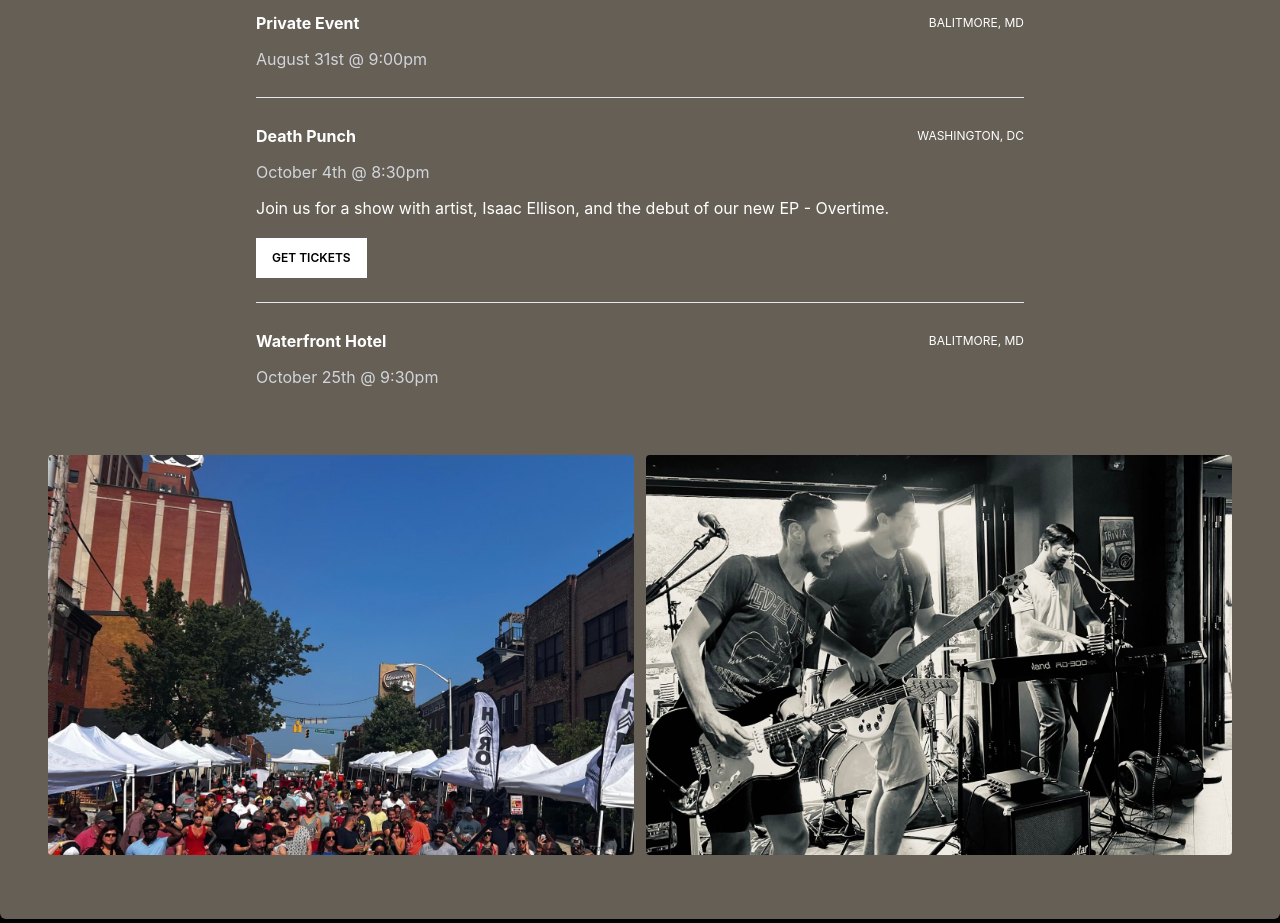
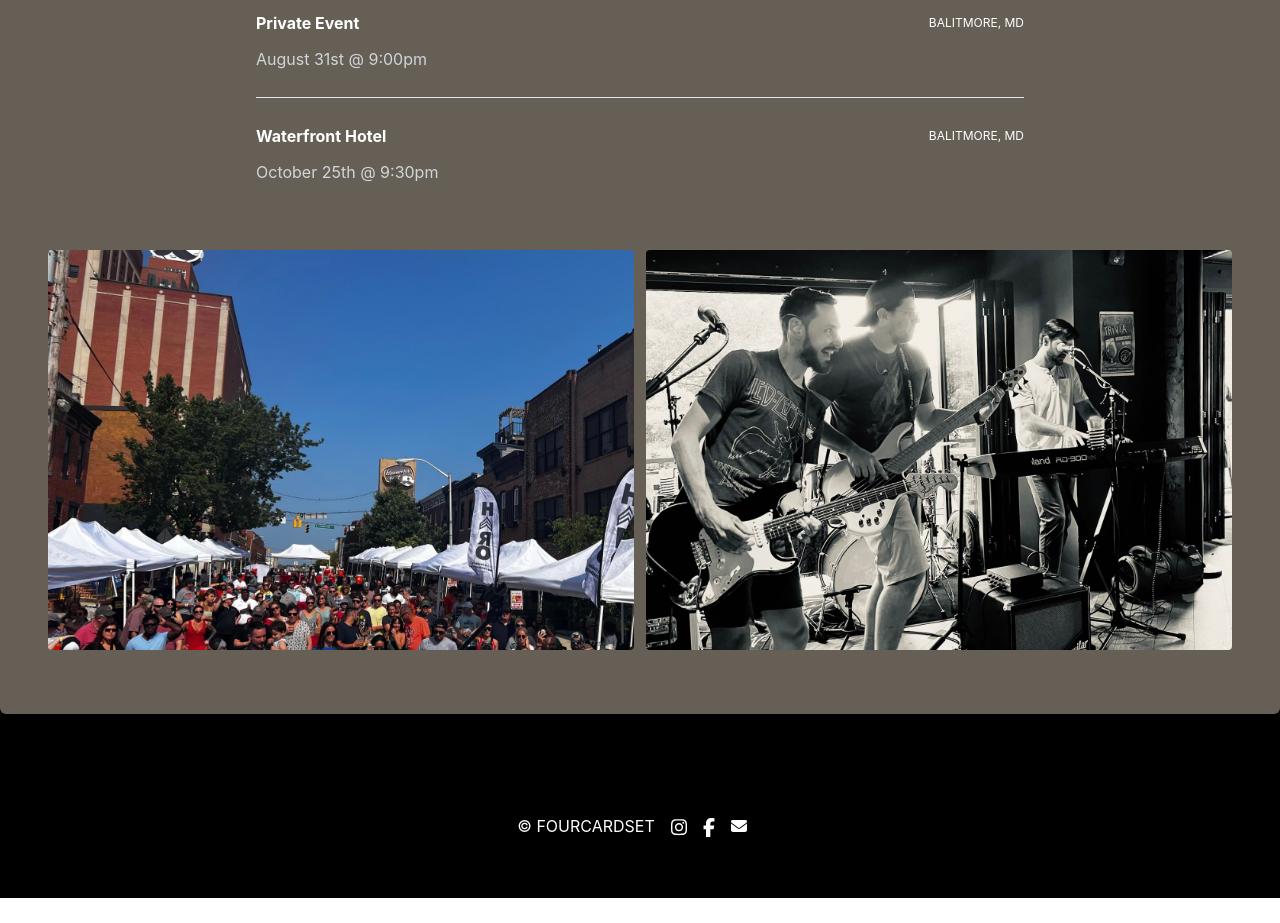
Before and after one commit to jshenk/fourcardset, a React (Create React App) app: page /events in a window 1280 px wide. Shown: the part 1040-1963 px from the top of the page. After the commit the page ends 1938 px from the top, so only its background shows below. Built offline with nearby package versions, Linux system fonts and the light colour scheme.

Commit message:
Update events.js
Remove death punch date

```diff
--- a/src/data/events.js
+++ b/src/data/events.js
@@ -13,16 +13,6 @@ export const cards = [
     id: 3,
   },
   {
-    name: 'Death Punch',
-    location: 'Washington, DC',
-    date: '2024-10-04T20:30:00',
-    link: 'https://g.co/kgs/vnT3Kjy',
-    id: 4,
-    tickets:
-      'https://www.eventbrite.com/e/four-card-set-w-isaac-ellison-tickets-956292184667?aff=oddtdtcreator',
-    description: `<p>Join us for a show with artist, <a href="https://www.instagram.com/isaac_ellison.wav/?igsh=ZnZpNWF6ZTY2bTI2" target=_"blank" rel="noreferrer" class="hover:underline">Isaac Ellison</a>, and the debut of our new EP - Overtime.</p>`,
-  },
-  {
     name: 'Waterfront Hotel',
     location: 'Balitmore, MD',
     date: '2024-10-25T21:30:00',
```
